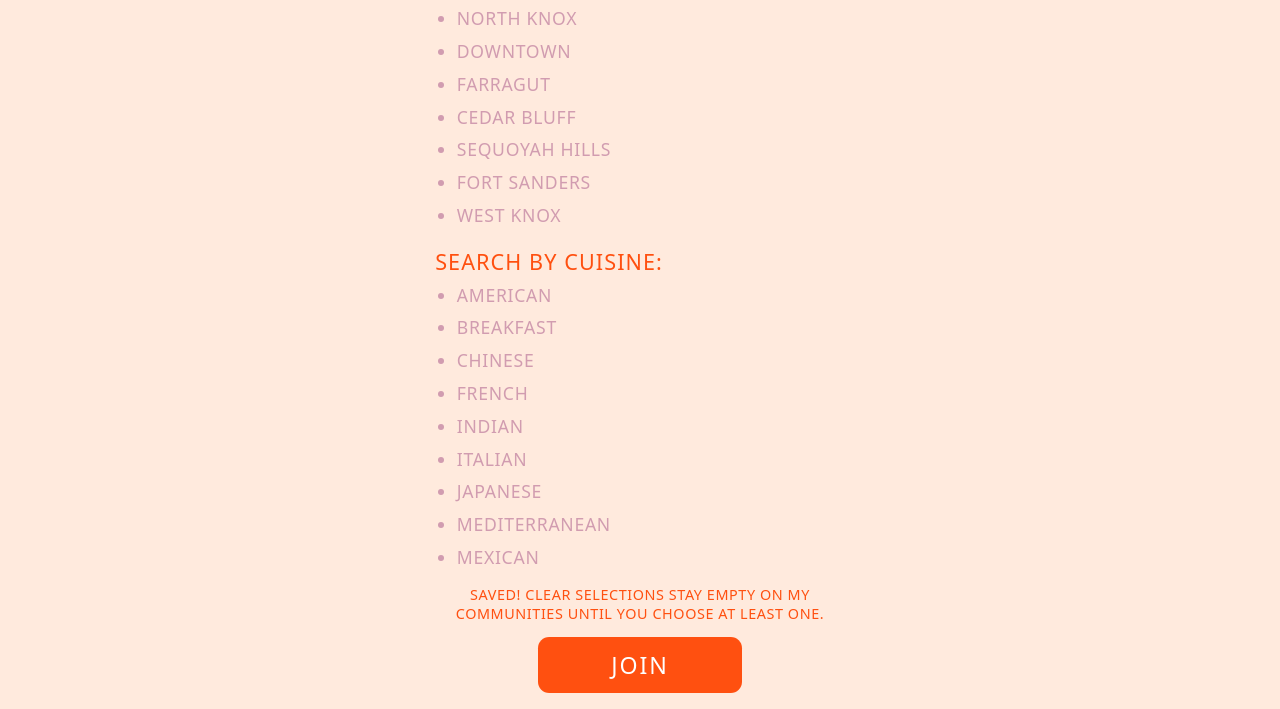
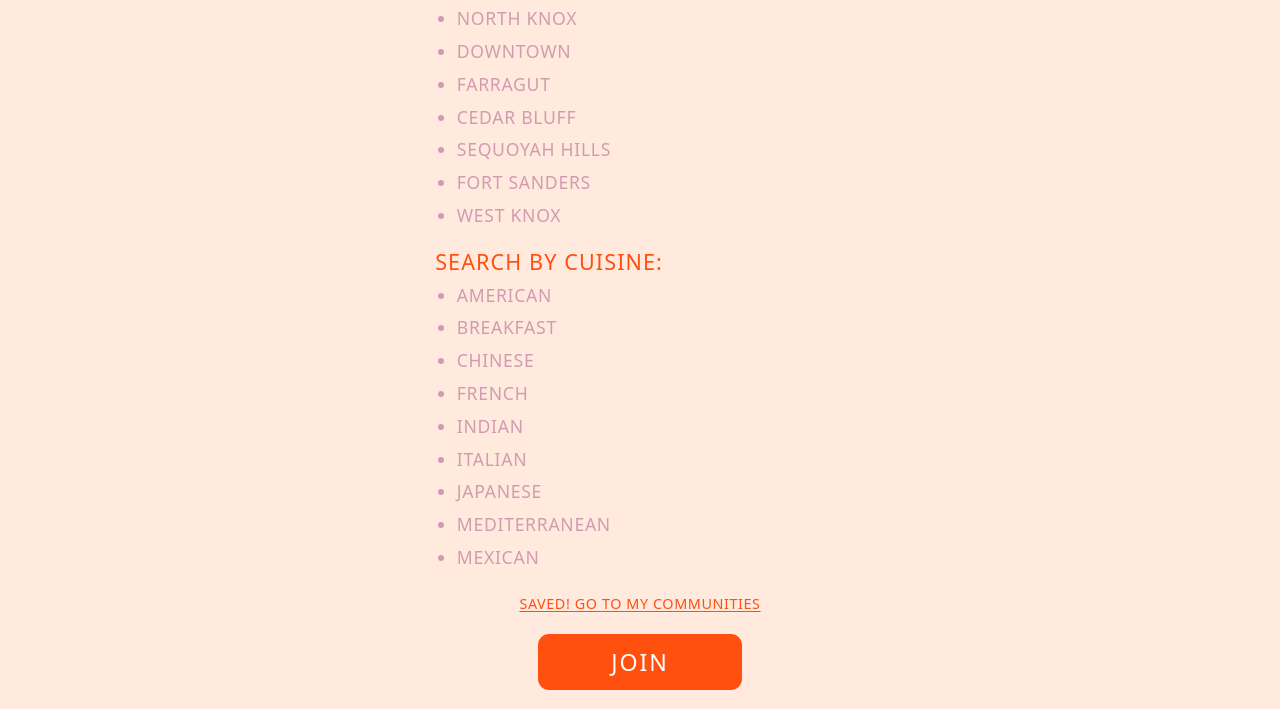
Before and after one commit to pboone1/bitebuddy, a website: page public/join-community.html in a window 1280 px wide. Both pictures are taken after a click on the button "JOIN". Shown: the part 619-1328 px from the top of the page. Drawn offline with Linux system fonts and the light colour scheme; a web font is replaced by a local one.

Commit message:
update join2

```diff
--- a/public/join-community.html
+++ b/public/join-community.html
@@ -117,6 +117,20 @@
       font-size: clamp(0.8rem, 2.8vw, 0.9rem);
       letter-spacing: 0.04em;
       color: var(--accent-orange);
+    }
+
+    .save-status a.save-status-link {
+      display: inline-block;
+      margin-top: 0.15rem;
+      padding: 0.4rem 0.35rem;
+      color: var(--accent-orange);
+      text-decoration: underline;
+      text-underline-offset: 0.15em;
+      -webkit-tap-highlight-color: transparent;
+    }
+
+    .save-status a.save-status-link:active {
+      opacity: 0.88;
     }
 
     .submit-wrap {
@@ -269,17 +283,8 @@
           cuisines: selectedFromList(elCuisines),
         };
         savePicks(next);
-        const total = next.allergies.length + next.neighborhoods.length + next.cuisines.length;
-        statusEl.textContent = total
-          ? "SAVED! YOUR MY COMMUNITIES PAGES WILL SHOW " +
-            total +
-            " STICKER" +
-            (total === 1 ? "" : "S") +
-            "."
-          : "SAVED! CLEAR SELECTIONS STAY EMPTY ON MY COMMUNITIES UNTIL YOU CHOOSE AT LEAST ONE.";
-        window.setTimeout(() => {
-          statusEl.textContent = "";
-        }, 4500);
+        statusEl.innerHTML =
+          '<a class="save-status-link" href="my-communities.html">SAVED! GO TO MY COMMUNITIES</a>';
       });
     })();
   </script>
```
